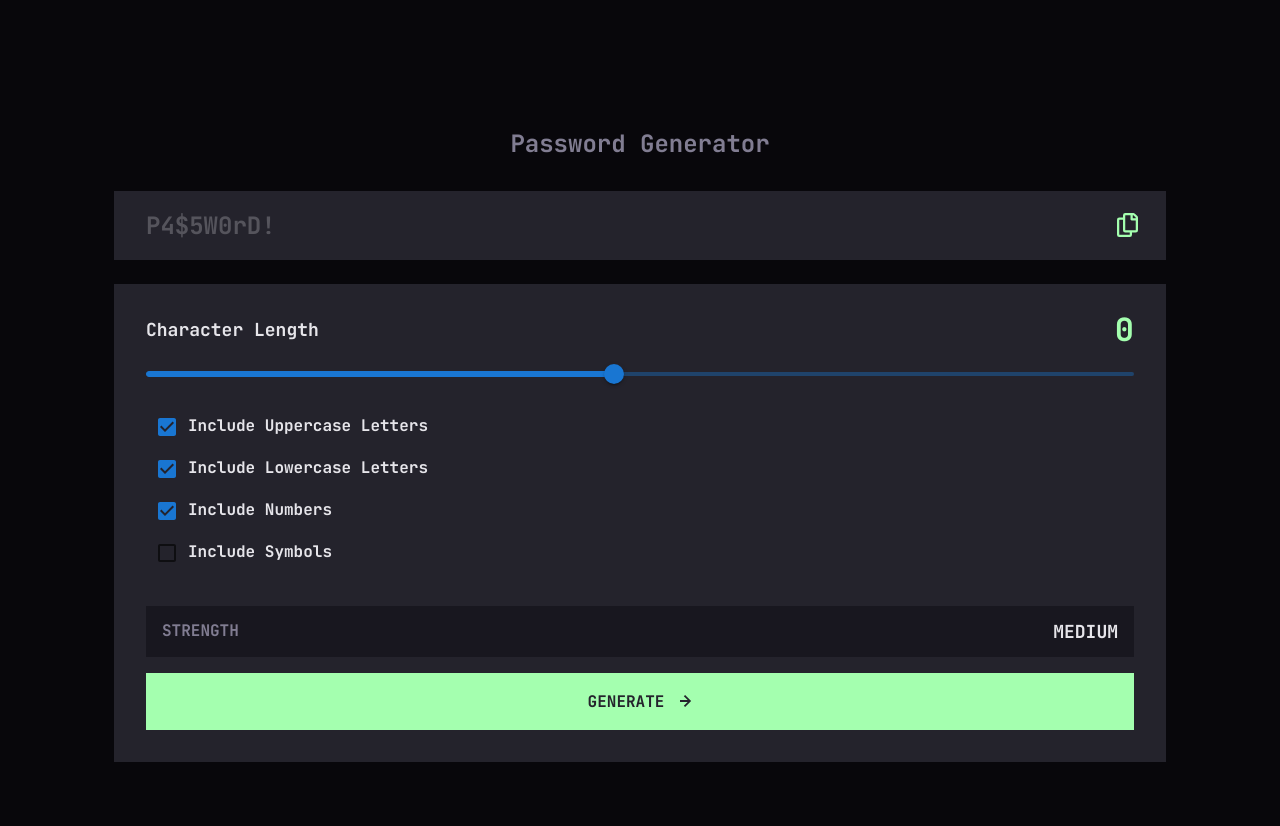
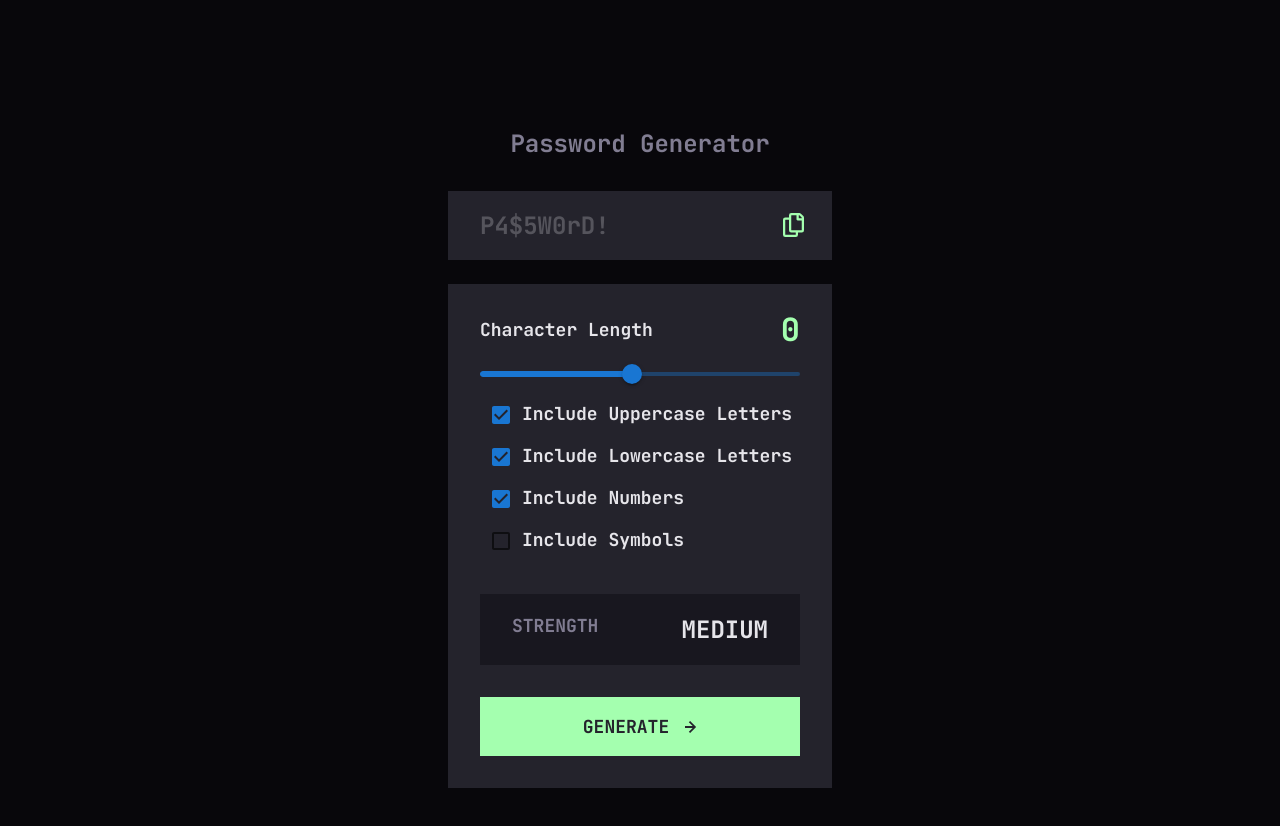
Before and after one commit to anitayawson/Password-Generator, a React (Create React App) app: page / in a window 1280 px wide. Shown: the top 826 px of the page. Built offline with nearby package versions, Linux system fonts and the light colour scheme.

Commit message:
adjust styling for desktop breakpoint

```diff
--- a/src/App.scss
+++ b/src/App.scss
@@ -44,6 +44,10 @@ html {
 
   @include tablet {
     margin: 2rem 7.125rem 12.25rem;
+  }
+
+  @include desktop {
+    margin: 2rem 28rem 12.25rem;
   }
 
   &__output-section {
@@ -137,6 +141,8 @@ html {
 
   @include tablet {
     margin-top: 0.75rem;
+    @include body;
+    margin-bottom: 2rem;
   }
 
   &__item-label {
@@ -151,14 +157,27 @@ html {
   justify-content: space-between;
   padding: 0.875rem 1rem;
 
+  @include tablet {
+    padding: 1.25rem 2rem;
+    margin-bottom: 2rem;
+  }
+
   p {
     text-transform: uppercase;
     color: $pg-grey;
+
+    @include tablet {
+      @include body;
+    }
   }
 
   div {
     color: $pg-off-white;
     @include body;
     text-transform: uppercase;
+
+    @include tablet {
+      @include medium-heading;
+    }
   }
 }
--- a/src/styles/partials/_mixins.scss
+++ b/src/styles/partials/_mixins.scss
@@ -43,6 +43,10 @@
   width: 100%;
   cursor: pointer;
 
+  @include tablet {
+    @include body;
+  }
+
   &:hover {
     border: 2px solid $pg-neon-green;
     background-color: transparent;
```
